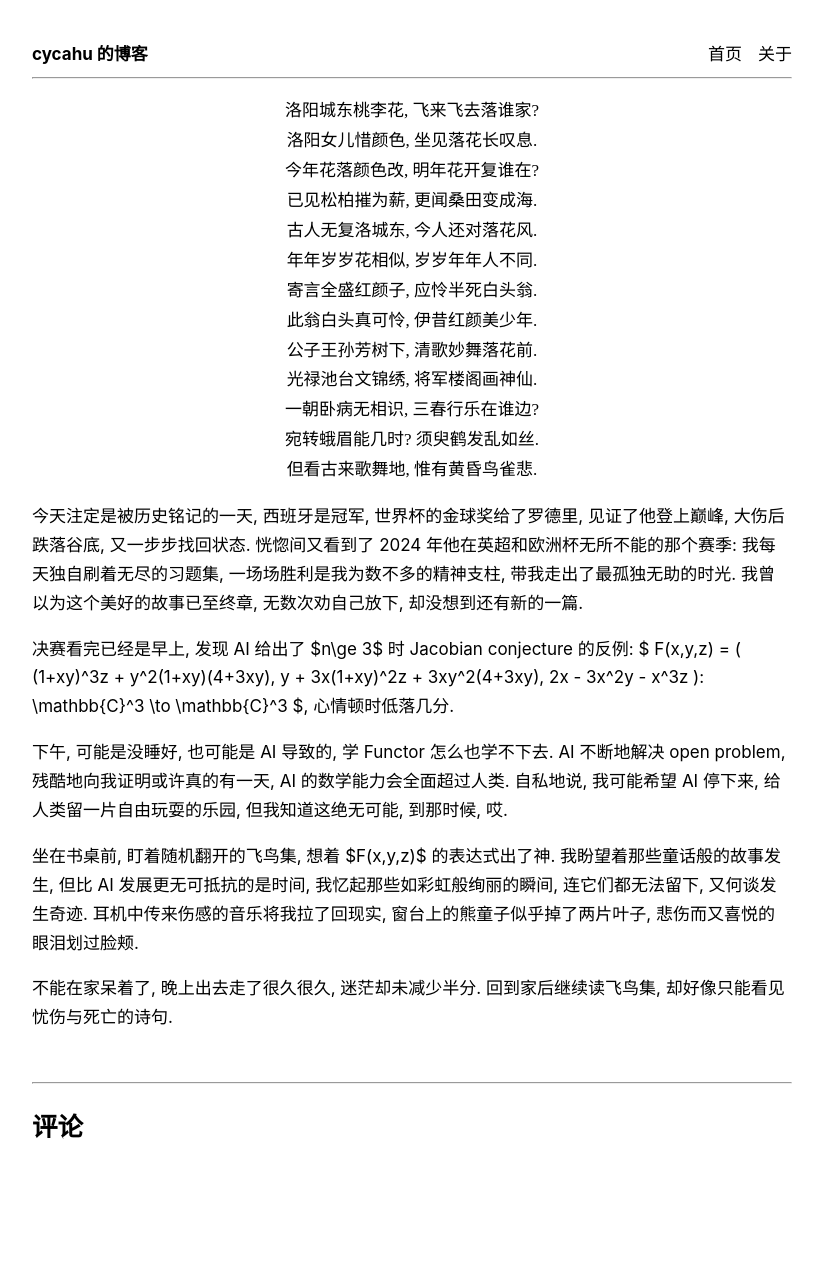
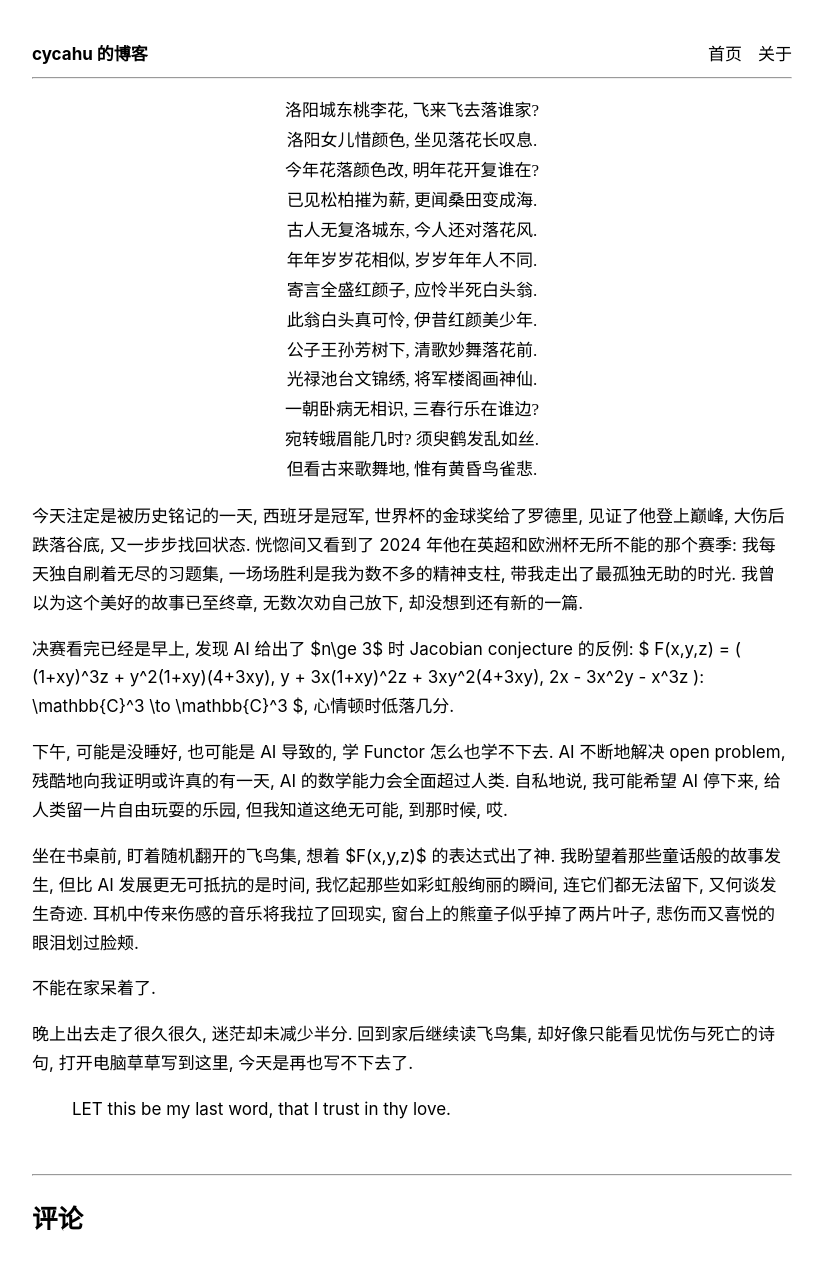
Before and after one commit to cycahu/cycahu.github.io, a Jekyll site: the page built from _posts/2026-07-20-jacobian.md, in a window 1280 px wide. Shown: the whole page, without its empty margins (228-1051 px from the left). Built offline with Jekyll 4.4.1, drawn with Linux system fonts in a browser that asks for light colours; a script that is not in the unit is left out; comment, search, counter and statistics services are not loaded; before the commit the page ends 1189 px from its top, so only the background shows below that.

```diff
--- a/_posts/2026-07-20-worldcup.md
+++ b/_posts/2026-07-20-jacobian.md
@@ -34,4 +34,8 @@ $, 心情顿时低落几分.
 
 坐在书桌前, 盯着随机翻开的飞鸟集, 想着 $F(x,y,z)$ 的表达式出了神. 我盼望着那些童话般的故事发生, 但比 AI 发展更无可抵抗的是时间, 我忆起那些如彩虹般绚丽的瞬间, 连它们都无法留下, 又何谈发生奇迹. 耳机中传来伤感的音乐将我拉了回现实, 窗台上的熊童子似乎掉了两片叶子, 悲伤而又喜悦的眼泪划过脸颊.
 
-不能在家呆着了, 晚上出去走了很久很久, 迷茫却未减少半分. 回到家后继续读飞鸟集, 却好像只能看见忧伤与死亡的诗句.
+不能在家呆着了.
+
+晚上出去走了很久很久, 迷茫却未减少半分. 回到家后继续读飞鸟集, 却好像只能看见忧伤与死亡的诗句, 打开电脑草草写到这里, 今天是再也写不下去了.
+
+> LET this be my last word, that I trust in thy love.
```
Also changed, not shown: _posts/2026-07-22-essay1.md (added, +17 -0 lines), 7 other files.
